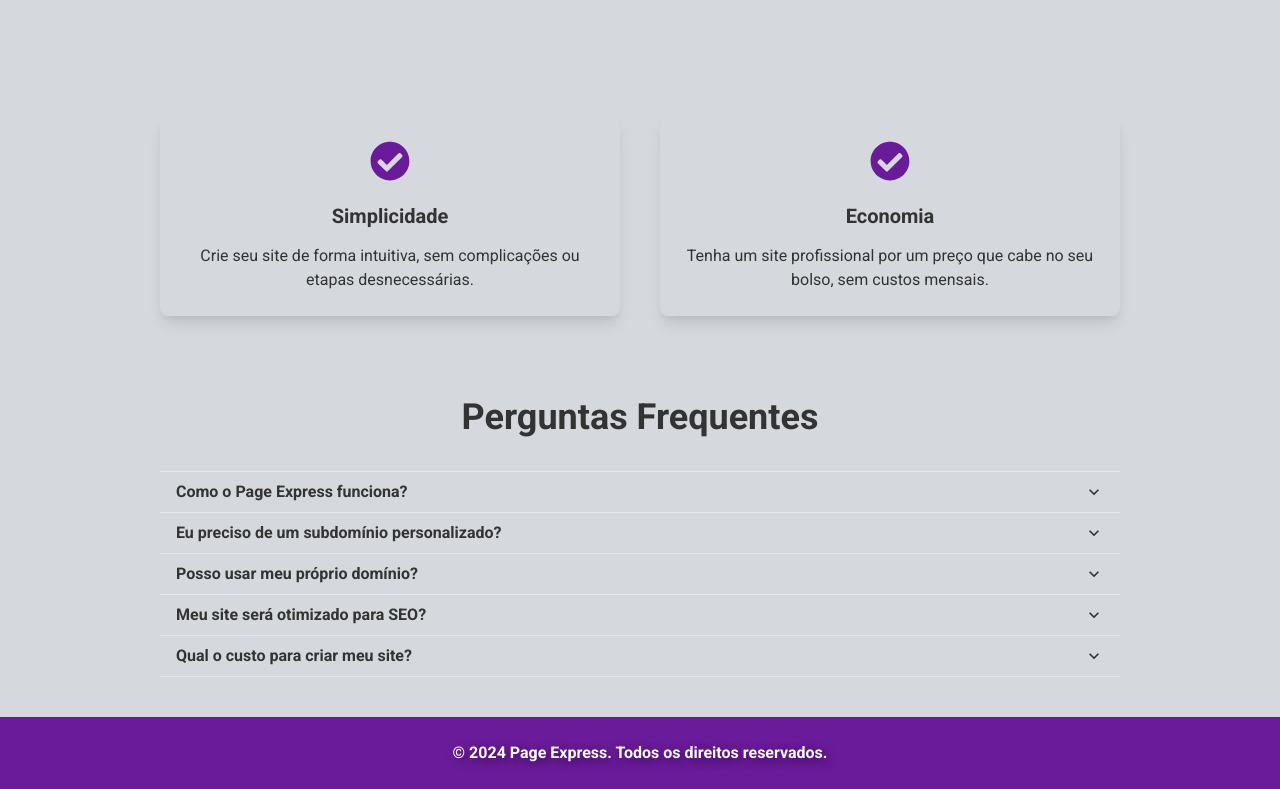
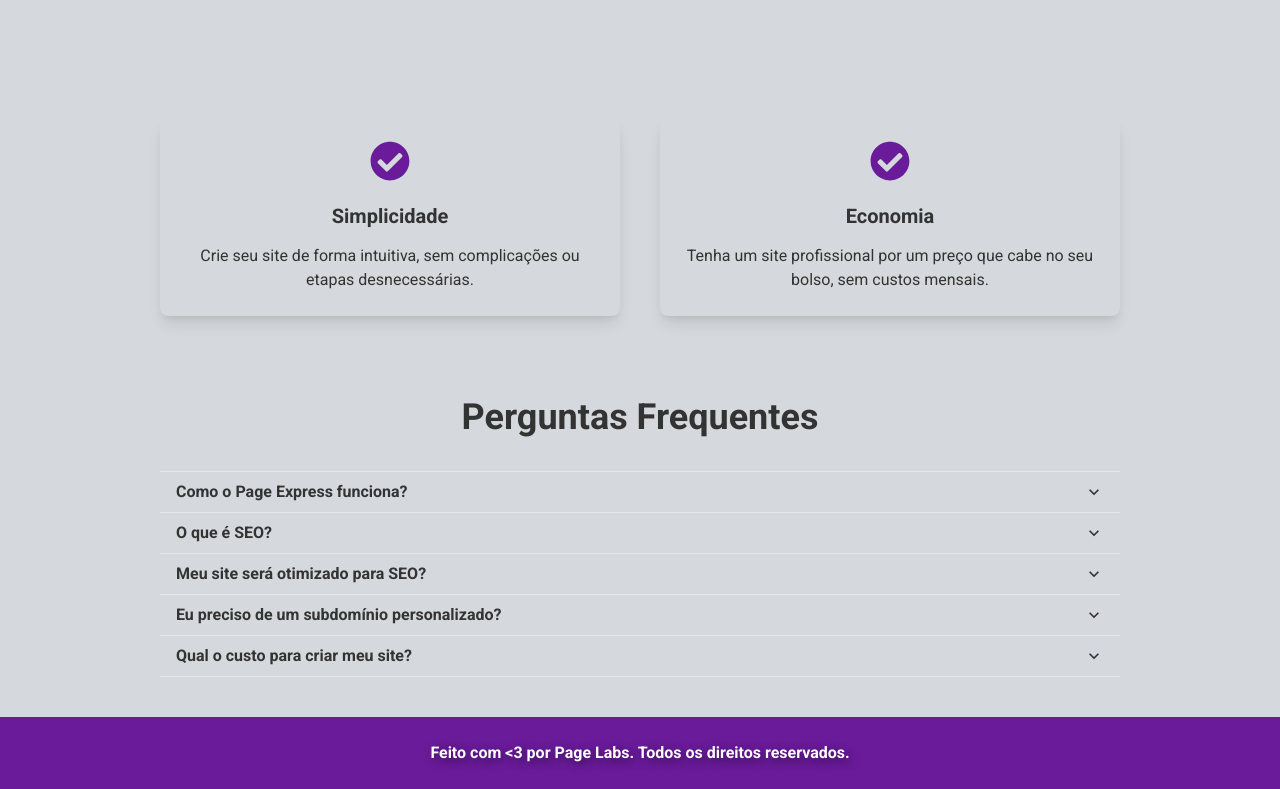
Before and after one commit to joaoantoniocoelho/landing-labs-ui, a Next.js app: page / in a window 1280 px wide. Shown: the part 1585-2374 px from the top of the page. Built offline with nearby package versions, Linux system fonts and the light colour scheme.

Commit message:
update faq and footer

```diff
--- a/pages/index.js
+++ b/pages/index.js
@@ -293,7 +293,6 @@ export default function Home() {
                 </Heading>
 
                 <Accordion allowToggle>
-                    {/* Pergunta 1 */}
                     <AccordionItem>
                         <AccordionButton>
                             <Box flex="1" textAlign="left" fontWeight="bold" color="text.primary">
@@ -302,14 +301,34 @@ export default function Home() {
                             <AccordionIcon />
                         </AccordionButton>
                         <AccordionPanel pb={4} color="text.primary">
-                            O Page Express permite que você crie um site profissional de forma rápida e fácil. Você
-                            pode personalizar o conteúdo do seu site (textos, imagens, cores) usando um editor
-                            intuitivo. Após a criação, seu site estará online em poucos minutos, sem necessidade de
-                            conhecimento técnico.
+                            O Page Express é uma plataforma que permite que você crie um site profissional de forma rápida e fácil. Com nosso editor intuitivo, você pode personalizar todos os aspectos do seu site—textos, imagens, cores e mais—sem necessidade de conhecimento técnico. Em poucos minutos, seu site estará online, ajudando você a estabelecer sua presença digital e alcançar mais clientes.
                         </AccordionPanel>
                     </AccordionItem>
 
-                    {/* Pergunta 2 */}
+                    <AccordionItem>
+                        <AccordionButton>
+                            <Box flex="1" textAlign="left" fontWeight="bold" color="text.primary">
+                                O que é SEO?
+                            </Box>
+                            <AccordionIcon />
+                        </AccordionButton>
+                        <AccordionPanel pb={4} color="text.primary">
+                            SEO, ou Otimização para Motores de Busca, é o processo de melhorar a visibilidade do seu site nos resultados de busca do Google e outros mecanismos de busca. Quanto melhor o SEO do seu site, mais fácil será para os clientes encontrarem você online. O Page Express já inclui as melhores práticas de SEO, como URLs amigáveis, meta tags personalizadas e dados estruturados, o que ajuda a aumentar sua visibilidade e atrair mais tráfego orgânico.
+                        </AccordionPanel>
+                    </AccordionItem>
+
+                    <AccordionItem>
+                        <AccordionButton>
+                            <Box flex="1" textAlign="left" fontWeight="bold" color="text.primary">
+                                Meu site será otimizado para SEO?
+                            </Box>
+                            <AccordionIcon />
+                        </AccordionButton>
+                        <AccordionPanel pb={4} color="text.primary">
+                            Sim! SEO, ou Otimização para Motores de Busca, é essencial para que seu site seja encontrado facilmente no Google e outros mecanismos de busca. O Page Express cria sites otimizados, incluindo meta tags personalizadas, URLs amigáveis e dados estruturados. Isso aumenta a visibilidade do seu negócio online, ajudando a atrair mais visitantes e potenciais clientes.
+                        </AccordionPanel>
+                    </AccordionItem>
+
                     <AccordionItem>
                         <AccordionButton>
                             <Box flex="1" textAlign="left" fontWeight="bold" color="text.primary">
@@ -318,44 +337,10 @@ export default function Home() {
                             <AccordionIcon />
                         </AccordionButton>
                         <AccordionPanel pb={4} color="text.primary">
-                            Não é necessário! Usamos uma estrutura de subdiretórios, como pageexpress.io/seunome,
-                            para facilitar e otimizar o SEO do seu site. Isso ajuda a consolidar a autoridade do
-                            domínio principal e melhora o ranqueamento nos mecanismos de busca. Além disso, não há
-                            complicações com a configuração de subdomínios.
+                            Não, você não precisa de um subdomínio personalizado. Utilizamos uma estrutura de subdiretórios, como <strong>pageexpress.io/seunome</strong>, o que é benéfico para SEO. Isso significa que seu site pode herdar a autoridade do nosso domínio principal, melhorando sua posição nos resultados de busca e facilitando que clientes encontrem seu negócio online. Além disso, elimina a necessidade de configurações técnicas complexas.
                         </AccordionPanel>
                     </AccordionItem>
 
-                    {/* Pergunta 3 */}
-                    <AccordionItem>
-                        <AccordionButton>
-                            <Box flex="1" textAlign="left" fontWeight="bold" color="text.primary">
-                                Posso usar meu próprio domínio?
-                            </Box>
-                            <AccordionIcon />
-                        </AccordionButton>
-                        <AccordionPanel pb={4} color="text.primary">
-                            Sim! Oferecemos a opção de mapear um domínio próprio para seu site, como
-                            seunegocio.com. Dessa forma, seus clientes poderão acessar o site diretamente com o seu
-                            domínio personalizado.
-                        </AccordionPanel>
-                    </AccordionItem>
-
-                    {/* Pergunta 4 */}
-                    <AccordionItem>
-                        <AccordionButton>
-                            <Box flex="1" textAlign="left" fontWeight="bold" color="text.primary">
-                                Meu site será otimizado para SEO?
-                            </Box>
-                            <AccordionIcon />
-                        </AccordionButton>
-                        <AccordionPanel pb={4} color="text.primary">
-                            Sim! Todos os sites criados pelo Page Express são otimizados para motores de busca. Isso
-                            inclui meta tags personalizadas, URLs amigáveis e dados estruturados para ajudar seu
-                            negócio a ser encontrado online de forma eficaz.
-                        </AccordionPanel>
-                    </AccordionItem>
-
-                    {/* Pergunta 5 */}
                     <AccordionItem>
                         <AccordionButton>
                             <Box flex="1" textAlign="left" fontWeight="bold" color="text.primary">
@@ -364,10 +349,10 @@ export default function Home() {
                             <AccordionIcon />
                         </AccordionButton>
                         <AccordionPanel pb={4} color="text.primary">
-                            O custo para criar seu site no Page Express é de R$99, uma taxa única que inclui todas
-                            as funcionalidades necessárias para ter seu site online e otimizado.
+                            Por apenas R$99, você pode criar seu site profissional no Page Express. Essa é uma taxa única que inclui todas as funcionalidades necessárias para colocar seu site online e otimizado para os motores de busca. Não há cobranças mensais ou custos ocultos—você paga uma vez e obtém um site completo e funcional.
                         </AccordionPanel>
                     </AccordionItem>
+
                 </Accordion>
             </Container>
 
@@ -377,7 +362,7 @@ export default function Home() {
                     fontWeight="bold"
                     textShadow="3px 3px 10px rgba(0, 0, 0, 0.5)"
                 >
-                    &copy; {new Date().getFullYear()} Page Express. Todos os direitos reservados.
+                    Feito com &lt;3 por Page Labs. Todos os direitos reservados.
                 </Text>
             </Box>
         </>
```
